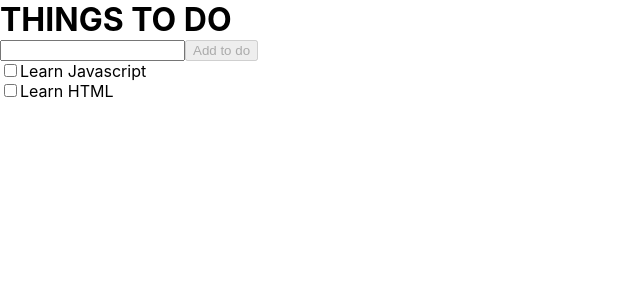
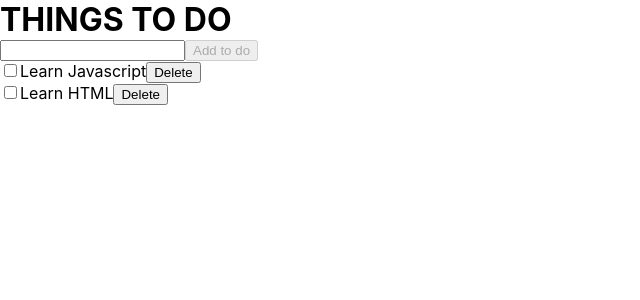
Before and after one commit to nguyengochie/react-sample-b3, a React (Create React App) app: page / in a window 1280 px wide. Shown: the top 300 px of the page, without its empty margins (0-640 px from the left). Built offline with nearby package versions, Linux system fonts and the light colour scheme.

Commit message:
feat: remove todo list item

```diff
--- a/src/components/buoi_7/HomeWorkb7.js
+++ b/src/components/buoi_7/HomeWorkb7.js
@@ -23,8 +23,26 @@ const HomeWorkb7 = () => {
             return <div key={item.id}>
                 <input onClick={() => onCheckedTodo(item.id)} type='checkbox' />
                 {item.isDone ? <s>{item.title}</s> : <span>{item.title}</span>}
+                <button onClick={() => onDeleteItem(item.id)}>Delete</button>
             </div>
         })
+    }
+
+    const onDeleteItem = (id) => {
+        //tìm vị trí => xoá
+        // cập nhật state danh sách;
+
+        setTodoList((prevList) => {
+            const copyList = [...prevList];
+            const index = copyList.findIndex((item) => item.id === id);
+
+            if (index === -1) {
+                return prevList;
+            }
+
+            copyList.splice(index, 1);
+            return copyList;
+        });
     }
 
     const addTodo = () => {
```
